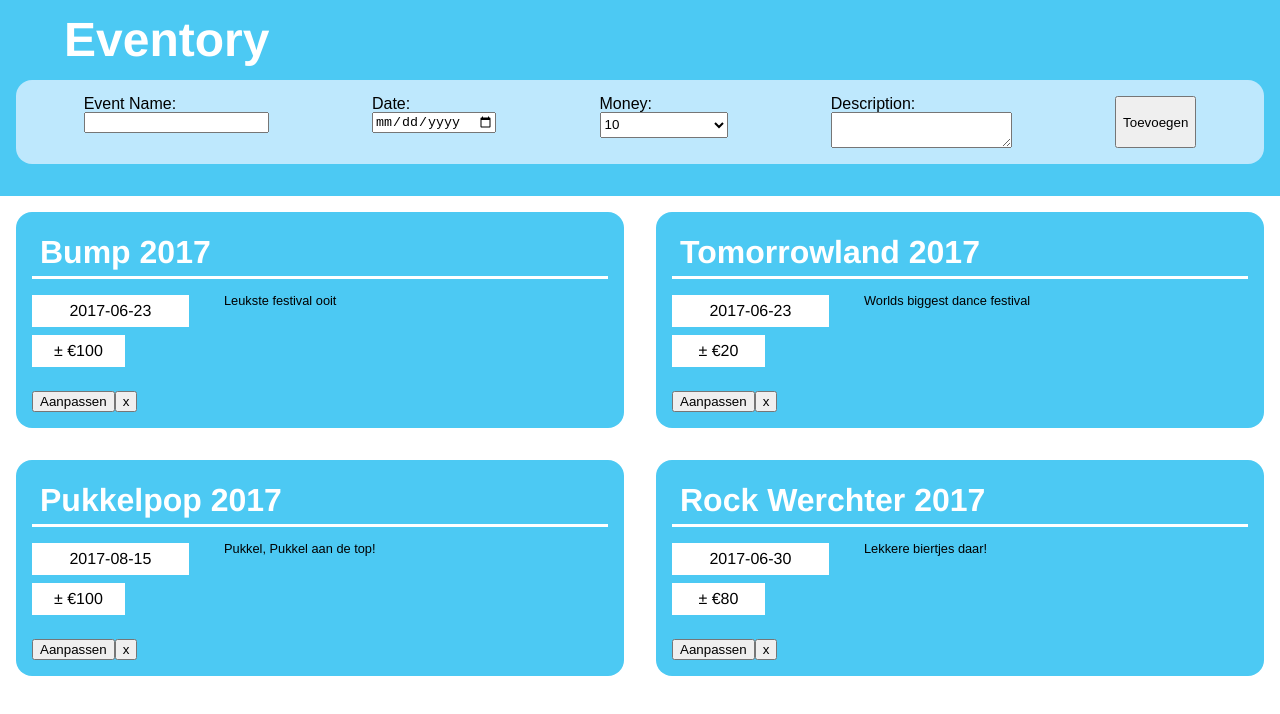
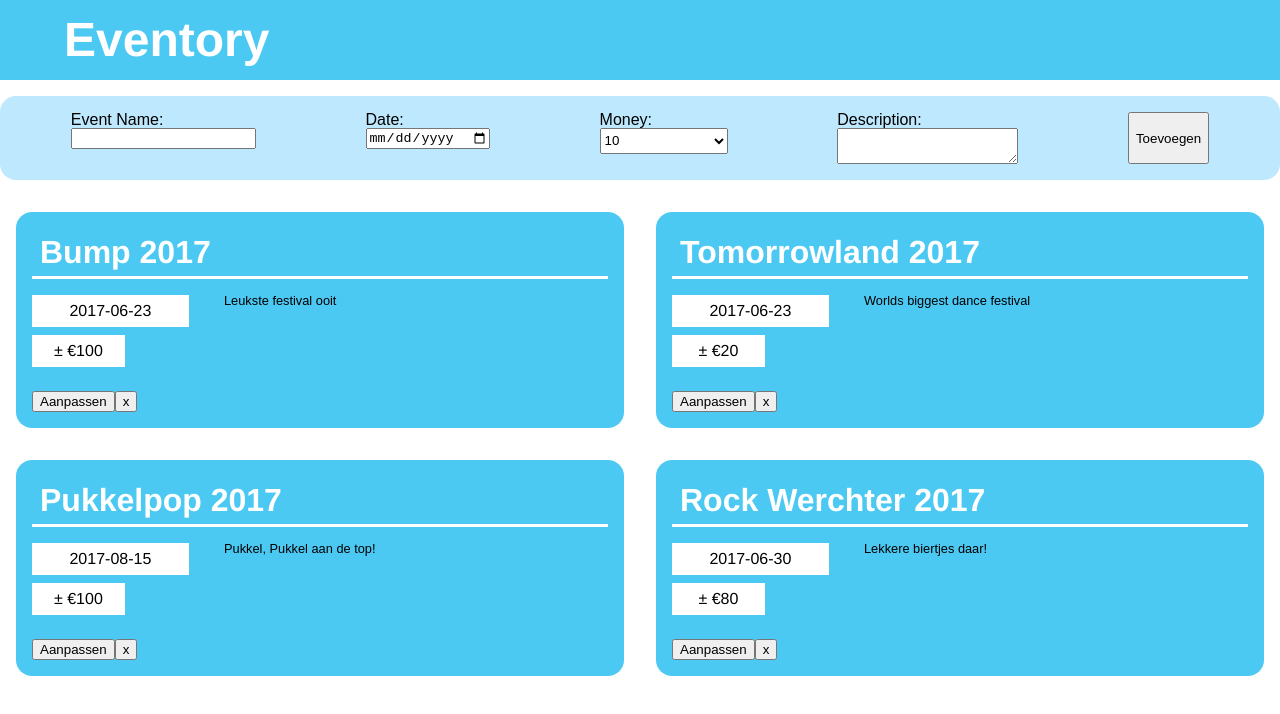
Before and after one commit to nicolasnuytten/WAD-Opdracht, a React (Create React App) app: page / in a window 1280 px wide. Shown: the top 714 px of the page. Built offline with nearby package versions, Linux system fonts and the light colour scheme.

Commit message:
some fixes

```diff
--- a/src/AddEvent.jsx
+++ b/src/AddEvent.jsx
@@ -1,23 +1,34 @@
 import React from "react";
 
-const AddEvent = ({onAdd}) => {
-
+const AddEvent = ({ events, onAdd }) => {
   const handleAddItem = () => {
     onAdd();
   };
 
-  return <div className="add-form">
+  const handleChangeInput = (e) => {
+    const { value, name } = e.currentTarget;
+    const event = { ...events };
+    event[name] = value;
+    onAdd(event);
+  };
+
+  return (
+    <div className="add-form">
       <div className="event-tags">
-        <label id="EventName">Event Name:</label>
-        <input name="EventName" type="text" />
+        <label id="name">Event Name:</label>
+        <input name="name" type="text" onChange={e => handleChangeInput(e)} />
       </div>
       <div className="event-tags">
         <label id="date">Date:</label>
-        <input name="date" type="date" />
+        <input name="date" type="date" onChange={e => handleChangeInput(e)} />
       </div>
       <div className="event-tags">
         <label id="money">Money:</label>
-        <select name="money" className="edit-event-money event-tag">
+        <select
+          name="money"
+          className="edit-event-money event-tag"
+          onChange={e => handleChangeInput(e)}
+        >
           <option value="10">10</option>
           <option value="20">20</option>
           <option value="30">30</option>
@@ -32,11 +43,12 @@ const AddEvent = ({onAdd}) => {
       </div>
       <div className="event-tags">
         <label id="money">Description:</label>
-        <textarea name="text" />
+        <textarea name="text" onChange={e => handleChangeInput(e)} />
       </div>
 
       <button onClick={() => handleAddItem()}>Toevoegen</button>
-    </div>;
+    </div>
+  );
 };
 
 export default AddEvent;
--- a/src/App.js
+++ b/src/App.js
@@ -4,6 +4,7 @@ import "./App.css";
 import Event from "./Event";
 import EditEvent from "./EditEvent";
 import Nav from "./Nav";
+import AddEvent from "./AddEvent";
 
 class App extends Component {
   constructor(props) {
@@ -32,11 +33,11 @@ class App extends Component {
     this.setState({ active: id });
   };
 
-  handleChangeItem = e => {
+  handleChangeItem = (inputName, value) => {
     const events = { ...this.state.events };
     const { active } = this.state;
-    const { value } = e.currentTarget;
-    events[active] = { value };
+    console.log(events[active]);
+    events[active] = {[inputName]: value};
     this.setState({ events });
   };
 
@@ -45,23 +46,18 @@ class App extends Component {
     const id = Math.random()
       .toString(16)
       .substr(3, 5);
-    events[id] = { value: id };
+    events[id] = { value: id, name: "event naam", date: "2018-01-01", money: 10, text: "dit is tekst" };
     this.setState({ events });
   };
 
   render() {
     const { events, active } = this.state;
-    return (
-      <div className="app">
-        <Nav title="Eventory" onAdd={id => this.handleAddEvent(id)} />
-        {active ? (
-          <EditEvent
-            value={events[active].value}
-            onChange={this.handleChangeItem}
-          />
-        ) : (
-          ""
-        )}
+    return <div className="app">
+        <Nav title="Eventory" />
+        <section className="addEvent">
+          <AddEvent event={events} onAdd={id => this.handleAddEvent(id)} />
+        </section>
+        {active ? <EditEvent events={events} onChange={(inputName, value) => this.handleChangeItem(inputName, value)} /> : ""}
         <div className="events">
           {Object.keys(events).map(id => (
             <Event
@@ -72,8 +68,7 @@ class App extends Component {
             />
           ))}
         </div>
-      </div>
-    );
+      </div>;
   }
 }
 
--- a/src/EditEvent.jsx
+++ b/src/EditEvent.jsx
@@ -1,21 +1,21 @@
 import React from "react";
 import PropTypes from "prop-types";
 
-const EditEvent = (props) => {
+const EditEvent = ({name, date, money, text, onChange}) => {
   const handleChange = e => {
     const value = e.target.value;
     const inputName = e.target.name;
-    props.onChange(inputName, value);
+    onChange(inputName, value);
   };
 
   return <div className="event edit-event">
       <div className="event-top">
-        <input value={props.name} name="EventName" type="text" className="edit-event-name" onChange={handleChange} />
+        <input value={name} name="name" type="text" className="edit-event-name" onChange={handleChange} />
       </div>
       <div className="event-info">
         <div className="event-tags">
-          <input name="date" type="date" className="edit-event-date event-tag" onChange={handleChange} value={props.date} />
-          <select name="money" className="edit-event-money event-tag" onChange={handleChange} value={props.money}>
+          <input name="date" type="date" className="edit-event-date event-tag" onChange={handleChange} value={date} />
+          <select name="money" className="edit-event-money event-tag" onChange={handleChange} value={money}>
             <option value="10">10</option>
             <option value="20">20</option>
             <option value="30">30</option>
@@ -29,7 +29,7 @@ const EditEvent = (props) => {
           </select>
         </div>
         <div className="event-text">
-          <textarea name="text" className="edit-event-text-text" onChange={handleChange} value={props.text} />
+          <textarea name="text" className="edit-event-text-text" onChange={handleChange} value={text} />
         </div>
       </div>
     </div>;
--- a/src/Nav.jsx
+++ b/src/Nav.jsx
@@ -1,21 +1,14 @@
 import React from "react";
-import AddEvent from "./AddEvent"
 
-const Nav = ({ title, onAdd }) => {
-
-  const handleAddEvent = (id) => {
-    onAdd(id);
-  }
-
-  return <div className="navigation">
+const Nav = ({ title }) => {
+  return (
+    <div className="navigation">
       <div className="container">
         <h1 className="title">{title}</h1>
       </div>
-      <section className="addEvent">
-        <AddEvent onAdd={id => handleAddEvent(id)} />
-      </section>
-    </div>;
 
+    </div>
+  );
 };
 
 export default Nav;
```
